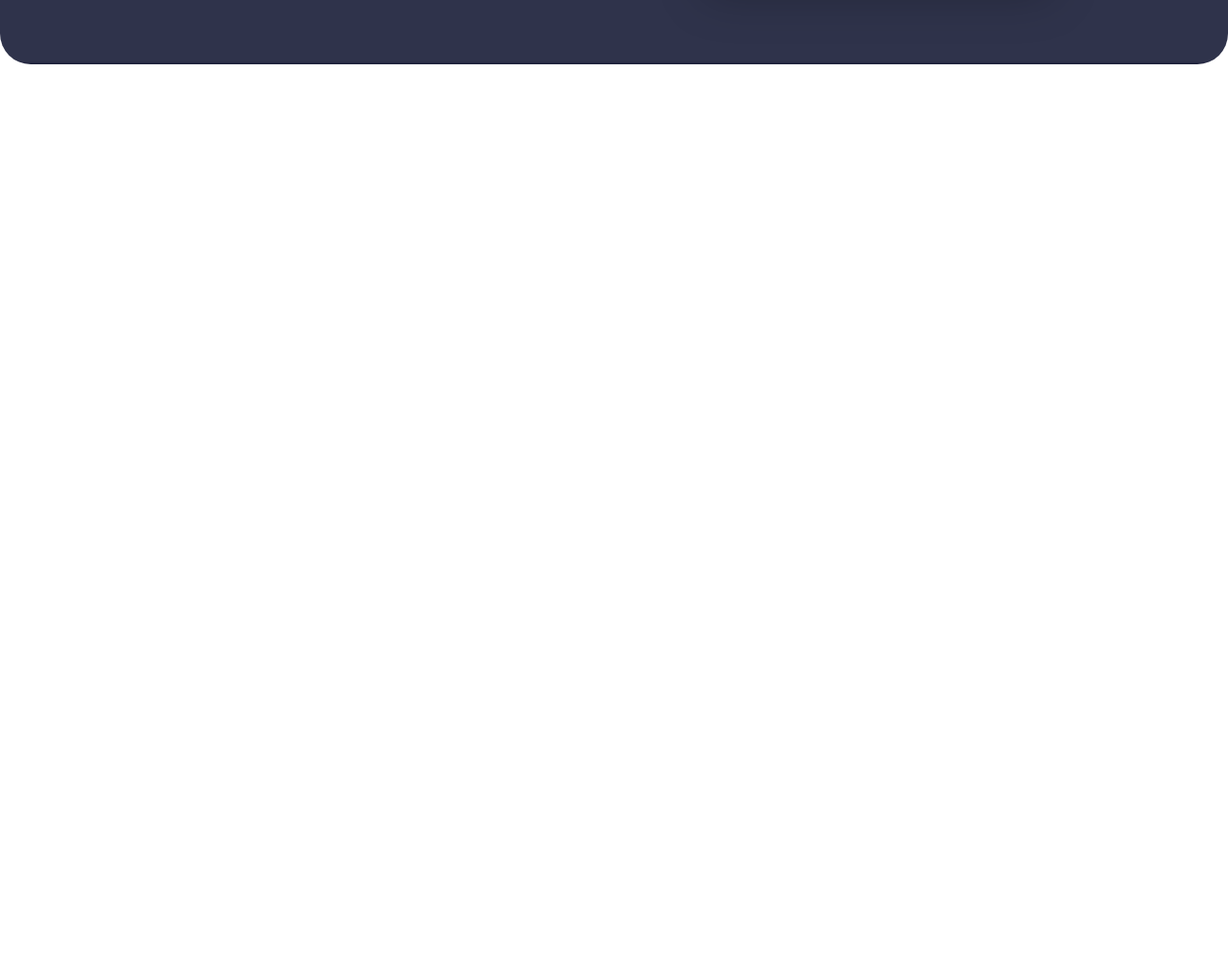
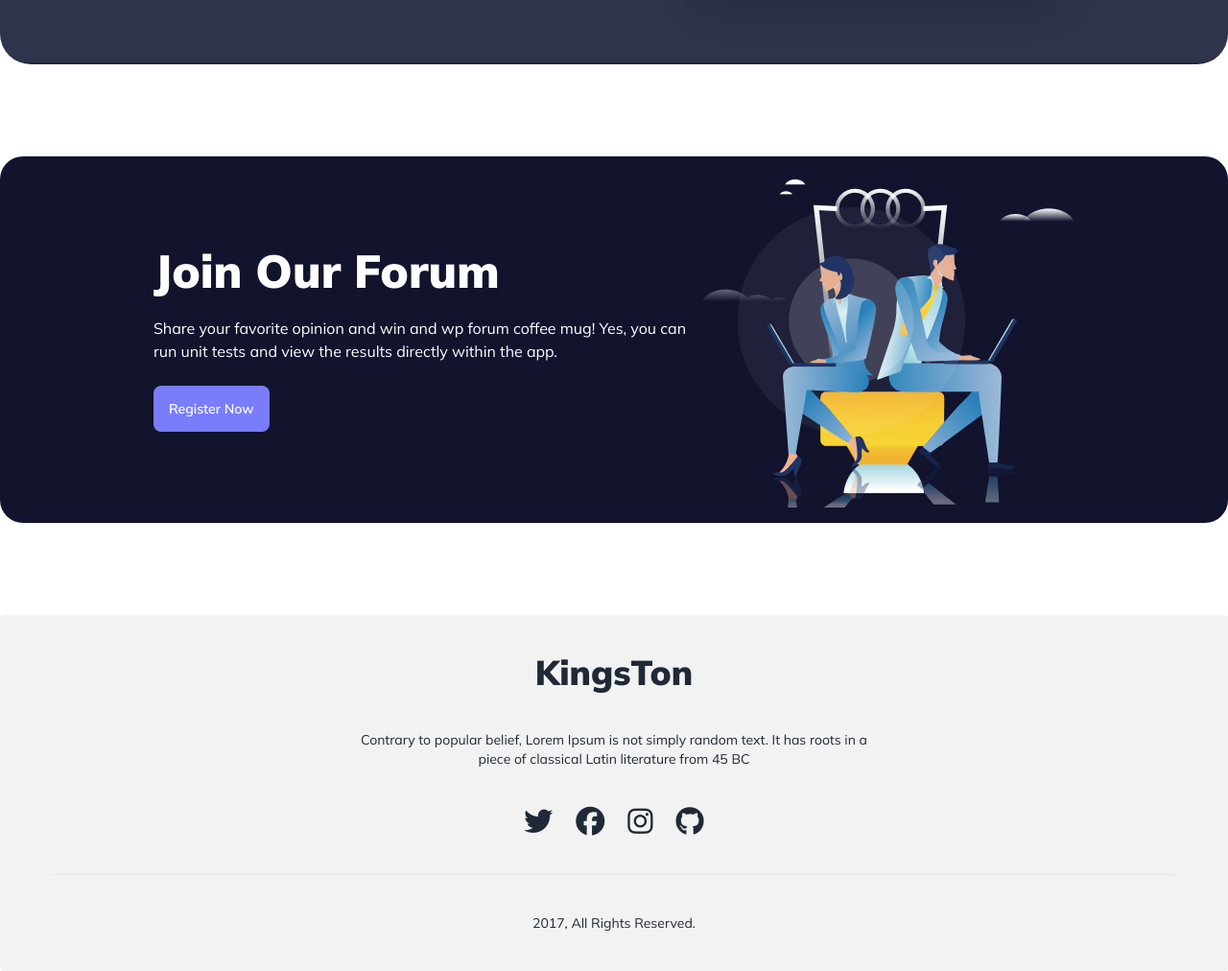
Before and after one commit to MimChowdhury66/PH6-Retro-forum, a plain HTML site: page index.html in a window 1280 px wide. Shown: the part 557-1569 px from the top of the page at 96% size. Before the commit the page ends 800 px from the top, so only its background shows below. Drawn offline with nearby package versions, Linux system fonts and the light colour scheme.

Commit message:
footer-add

```diff
--- a/index.html
+++ b/index.html
@@ -130,39 +130,52 @@
                         </p>
 
                         <!-- search button -->
-                    <div class="">
-                        <div class=" rounded-full join ">
-                            <input class="input input-bordered join-item p-0 lg:p-4" placeholder="Search Here Anything"/>
-                            <button class="btn join-item rounded-full bg-[#797DFC] text-white lg:text-xl">search</button>
-                          </div>
-                    </div>
+                        <div
+                            class="">
+                            <div
+                                class=" rounded-full join ">
+                                <input
+                                    class="input input-bordered join-item p-0 lg:p-4"
+                                    placeholder="Search Here Anything" />
+                                <button
+                                    class="btn join-item rounded-full bg-[#797DFC] text-white lg:text-xl">search</button>
+                            </div>
+                        </div>
                     </div>
 
                     <div
                         class="card lg:p-10 w-full max-w-sm shadow-2xl bg-base-100 ">
 
-                            <form
+                        <form
                             class="card-body   ">
-                            <div class="flex gap-10 lg:text-2xl">
+                            <div
+                                class="flex gap-10 lg:text-2xl">
                                 <p> Registered
                                     Users
                                 </p>
-                                <p>01</p>
+                                <p>01
+                                </p>
                             </div>
-                            <div class="flex  gap-x-28 lg:text-2xl">
+                            <div
+                                class="flex  gap-x-28 lg:text-2xl">
                                 <p> Forum
                                 </p>
-                                <p>01</p>
+                                <p>01
+                                </p>
                             </div>
-                            <div class="flex gap-x-28 lg:text-2xl">
+                            <div
+                                class="flex gap-x-28 lg:text-2xl">
                                 <p> Topics
                                 </p>
-                                <p>01</p>
+                                <p>01
+                                </p>
                             </div>
-                            <div class="flex gap-x-28 lg:text-2xl">
+                            <div
+                                class="flex gap-x-28 lg:text-2xl">
                                 <p> Replies
                                 </p>
-                                <p>01</p>
+                                <p>01
+                                </p>
                             </div>
 
                         </form>
@@ -176,12 +189,105 @@
     </header>
 
 
-    <main>
+    <main
+        class="container mx-auto">
+
+
+
+
+        <!-- join our forum section -->
+        <section>
+            <div
+                class="mt-10 mb-10 lg:mt-24 lg:mb-24">
+                <div
+                    class="hero rounded-3xl bg-[#12132D] ">
+                    <div
+                        class="hero-content flex-col lg:flex-row">
+
+                        <div>
+                            <h1
+                                class="text-white font-black lg:text-5xl text-center lg:text-left">
+                                Join
+                                Our
+                                Forum
+                            </h1>
+                            <p
+                                class="py-6 text-white">
+                                Share
+                                your
+                                favorite
+                                opinion
+                                and
+                                win
+                                and
+                                wp
+                                forum
+                                coffee
+                                mug!
+                                Yes,
+                                you
+                                can
+                                <br>run
+                                unit
+                                tests
+                                and
+                                view
+                                the
+                                results
+                                directly
+                                within
+                                the
+                                app.
+                            </p>
+                            <button
+                                class="btn bg-[#797DFC] border-none text-white">Register
+                                Now</button>
+                        </div>
+                        <img src="images/joinforum.png"
+                            class="mt-2" />
+                    </div>
+                </div>
+            </div>
+        </section>
 
     </main>
 
     <footer>
-
+        <footer
+            class="footer footer-center p-10 bg-base-200 text-base-content rounded">
+            <h1
+                class="text-2xl lg:text-4xl font-black">
+                KingsTon</h1>
+            <p>Contrary to
+                popular
+                belief, Lorem
+                Ipsum is not
+                simply random
+                text. It has
+                roots in a
+                <br>piece of
+                classical
+                Latin
+                literature
+                from 45 BC</p>
+            <nav>
+                <div
+                    class="grid grid-flow-col gap-4 lg:gap-6 text-xl lg:text-3xl">
+                    <i
+                        class="fa-brands fa-twitter"></i>
+                    <i
+                        class="fa-brands fa-facebook"></i>
+                    <i
+                        class="fa-brands fa-instagram"></i>
+                    <i
+                        class="fa-brands fa-github"></i>
+                </div>
+            </nav>
+            <hr class="bg-black w-[250px] lg:w-[1170px]">
+            <aside>
+                <p>2017, All Rights Reserved.</p>
+            </aside>
+        </footer>
     </footer>
 
 
```
